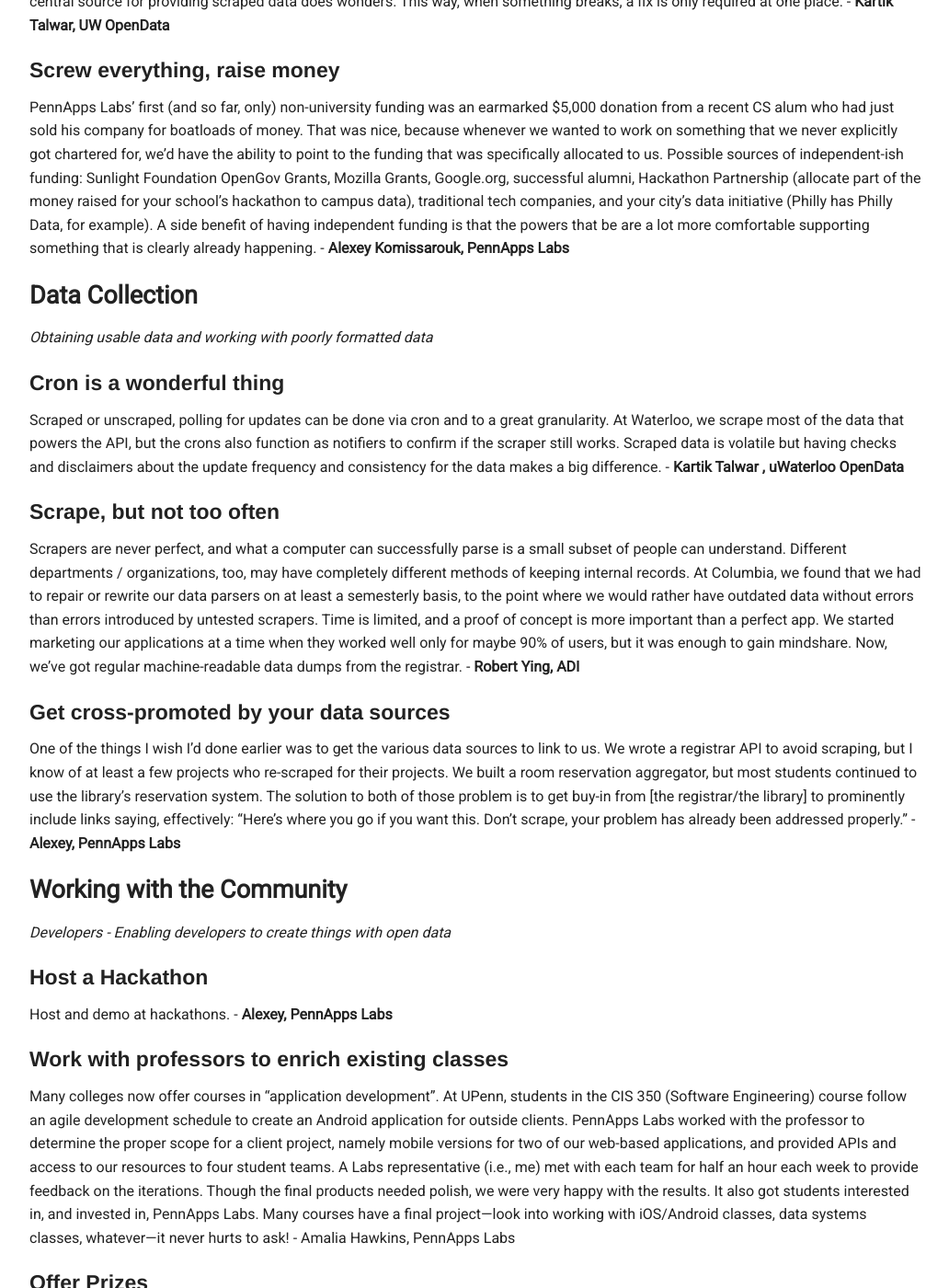
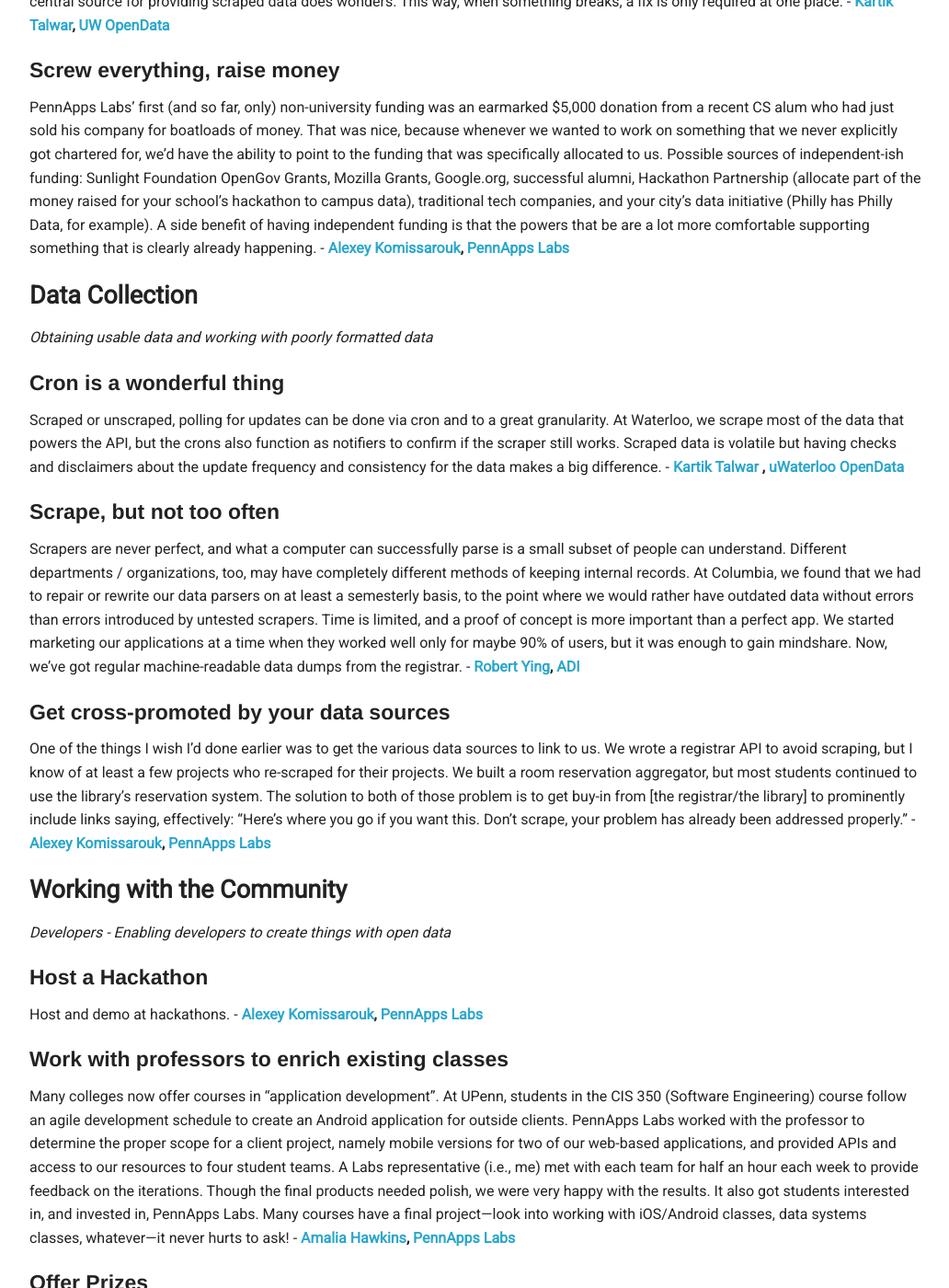
Before and after one commit to CampusData/campusdata.github.io, a Jekyll site: the page built from _posts/2013-08-17-guidebook.markdown, in a window 1280 px wide and 1400 px high, scrolled down 1561 px. Shown: the whole window at 92% size, without its empty margins (123-1155 px from the left). Built offline with Jekyll 4.4.1, drawn with Linux system fonts in a browser that asks for light colours; nearby versions of some CDN libraries; library files that are not in the unit come from our copies; Markdown is read by kramdown in place of the engine named in the settings; some of the changed lines change nothing that is shown; some of the changed text lies outside the part shown.

Commit message:
Making guidebook people links

```diff
--- a/_posts/2013-08-17-guidebook.markdown
+++ b/_posts/2013-08-17-guidebook.markdown
@@ -19,7 +19,7 @@
 what we found useful was finding some distinguished faculty to be on our side. These faculty members didn’t really
 understand or care to understand administration, but were nonetheless good people to defend us. We also gained the
 favor of the School of Computer Science undergraduate dean, who did try to protect us minimally before we were
-recognized. - **Amy Quispe, ScottyLabs**
+recognized. - **[Amy Quispe][amy], [ScottyLabs][scottylabs]**
 
 #### Forgiveness, not permission
 
@@ -29,7 +29,7 @@
 bulletin with times, section call numbers, courses, and the like. We figured that it would be both easier and faster
 to ask for forgiveness rather than permission, and so started by scraping the data off of the course bulletin.
 We transitioned to working directly with administration after our course builder gained traction within the student
-body, and so came in with a fair amount of negotiating leverage. - **Robert Ying, ADI**
+body, and so came in with a fair amount of negotiating leverage. - **[Robert Ying][robert], [ADI][adi]**
 
 
 #### Be proactive about their fears
@@ -39,7 +39,7 @@
 revoked.  “That’s not us,” I told her, and explained our mission in detail.  I explained that we were only looking
 for read-only data to start with, and that for any data beyond that we’d have API keys and that we’d be able to
 track who asked for what data.  The IT department had a reasonable shot of blocking our progress; making them
-comfortable avoided a huge issue. - **Alexey, PennApps Labs**
+comfortable avoided a huge issue. - **[Alexey Komissarouk][alexey], [PennApps Labs][pennapps]**
 
 
 *Offense - Getting administration excited*
@@ -50,7 +50,7 @@
 known to many. It was after we organized our first hackathon, TartanHacks, that suddenly we were getting praise.
 The school had never seen an initiative like this come out of their computer scientists, and were excited to see
 what kind of innovation we could bring. The success of our first hackathon suddenly make the administration highly
-compliant. - **Amy Quispe, ScottyLabs**
+compliant. - **[Amy Quispe][amy], [ScottyLabs][scottylabs]**
 
 
 
@@ -58,7 +58,7 @@
 
 It’s a lot easier to support an initiative if doing so helps you. We were funded by the Student Government and the
 Provost’s office, both of which benefitted from being perceived as innovative.  We gave them as much credit as we
-could, and they returned in kind by helping promote the things we created. - **Alexey Komissarouk, PennApps Labs**
+could, and they returned in kind by helping promote the things we created. - **[Alexey Komissarouk][alexey], [PennApps Labs][pennapps]**
 
 
 
@@ -68,7 +68,7 @@
 (courses, events, alumni affairs, housing) for our own applications. We had significant support from the CS department
 at Columbia, in part because of an increased undergraduate enrollment in the CS program. In particular, we found that
 the CS undergraduate dean was helpful in pitching the ideas of open data to tenured professors and lecturers.
-Alumni were also vocal in their support of open data, mirroring the NYC big data initiatives. - **Robert Ying, ADI**
+Alumni were also vocal in their support of open data, mirroring the NYC big data initiatives. - **[Robert Ying][robert], [ADI][adi]**
 
 
 
@@ -78,7 +78,7 @@
 make services and distribute it to other students. When those scrapers break, everyone else dependent of the apps
 would suffer and the patch times would vary on the developer’s availability. Having an university managed API, even
 if data isn’t coming from university feeds, being a central source for providing scraped data does wonders.
-This way, when something breaks, a fix is only required at one place. - **Kartik Talwar, UW OpenData**
+This way, when something breaks, a fix is only required at one place. - **[Kartik Talwar][kartik], [UW OpenData][uw]**
 
 
 #### Screw everything, raise money
@@ -90,7 +90,7 @@
 Mozilla Grants, Google.org, successful alumni, Hackathon Partnership (allocate part of the money raised for your
 school’s hackathon to campus data), traditional tech companies, and your city’s data initiative (Philly has Philly
 Data, for example).  A side benefit of having independent funding is that the powers that be are a lot more
-comfortable supporting something that is clearly already happening. - **Alexey Komissarouk, PennApps Labs**
+comfortable supporting something that is clearly already happening. - **[Alexey Komissarouk][alexey], [PennApps Labs][pennapps]**
 
 
 ### Data Collection
@@ -102,7 +102,7 @@
 Scraped or unscraped, polling for updates can be done via cron and to a great granularity. At Waterloo, we scrape
 most of the data that powers the API, but the crons also function as notifiers to confirm if the scraper still works.
 Scraped data is volatile but having checks and disclaimers about the update frequency and consistency for the data
-makes a big difference. - **Kartik Talwar , uWaterloo OpenData**
+makes a big difference. - **[Kartik Talwar][kartik] , [uWaterloo OpenData][uw]**
 
 
 #### Scrape, but not too often
@@ -113,7 +113,7 @@
 where we would rather have outdated data without errors than errors introduced by untested scrapers. Time is limited,
 and a proof of concept is more important than a perfect app. We started marketing our applications at a time when
 they worked well only for maybe 90% of users, but it was enough to gain mindshare. Now, we've got regular
-machine-readable data dumps from the registrar. - **Robert Ying, ADI**
+machine-readable data dumps from the registrar. - **[Robert Ying][robert], [ADI][adi]**
 
 
 #### Get cross-promoted by your data sources
@@ -122,7 +122,7 @@
 to avoid scraping, but I know of at least a few projects who re-scraped for their projects. We built a room reservation
 aggregator, but most students continued to use the library’s reservation system.  The solution to both of those problem
 is to get buy-in from [the registrar/the library] to prominently include links saying, effectively: "Here’s where you go
-if you want this. Don’t scrape, your problem has already been addressed properly." - **Alexey, PennApps Labs**
+if you want this. Don’t scrape, your problem has already been addressed properly." - **[Alexey Komissarouk][alexey], [PennApps Labs][pennapps]**
 
 
 ### Working with the Community
@@ -132,7 +132,7 @@
 
 #### Host a Hackathon
 
-Host and demo at hackathons. - **Alexey, PennApps Labs**
+Host and demo at hackathons. - **[Alexey Komissarouk][alexey], [PennApps Labs][pennapps]**
 
 
 #### Work with professors to enrich existing classes
@@ -143,7 +143,7 @@
 applications, and provided APIs and access to our resources to four student teams. A Labs representative (i.e., me) met
 with each team for half an hour each week to provide feedback on the iterations. Though the final products needed polish,
 we were very happy with the results. It also got students interested in, and invested in, PennApps Labs. Many courses
-have a final project—look into working with iOS/Android classes, data systems classes, whatever—it never hurts to ask! - Amalia Hawkins, PennApps Labs
+have a final project—look into working with iOS/Android classes, data systems classes, whatever—it never hurts to ask! - **[Amalia Hawkins][amalia], [PennApps Labs][pennapps]**
 
 
 #### Offer Prizes
@@ -152,14 +152,14 @@
 the community were encouraged to show off their work.  Students who build stuff on top of your APIs would get some sort
 of prize - probably something small like an iPad Mini - and an invitation to dinner with the team, as well as a mention
 on your website/twitter account.  The prize isn’t itself the goal. You’re trying to convince that hackers who take the
-time to build useful things for their peers deserve recognition and respect. - **Alexey, PennApps Labs**
+time to build useful things for their peers deserve recognition and respect. - **[Alexey Komissarouk][alexey], [PennApps Labs][pennapps]**
 
 
 #### Feature Creations
 
 Most students just like to play around with the available data but don’t like showing what they’ve done.
 Having a place that simply lists what other’s have done with the data can be a great motivator for others
-to try to do something different, better or new. (http://wattools.com) - **Kartik Talwar, uWaterloo OpenData**
+to try to do something different, better or new. (http://wattools.com) - **[Kartik Talwar][kartik], [uWaterloo OpenData][uw]**
 
 
 ### Continuity
@@ -171,10 +171,20 @@
 The student government asked PennApps Labs to write a [constitution](https://docs.google.com/document/d/169lcMzPJEEg_A-9aw-3OR7WyT2nnH0RS-_6TlDt4Zzo/edit?authkey=CPHXqNkB) before we would receive their funding support.
 As a result, we had to think through how leadership would get passed down, how responsibility would be separated and
 what we’d be accountable for.  Our current model is Sith-based - two student leaders, a master and an apprentice,
-with a jump every semester or so.  Time will tell is a year is too short. - **Alexey, PennApps Labs**
+with a jump every semester or so.  Time will tell is a year is too short. - **[Alexey Komissarouk][alexey], [PennApps Labs][pennapps]**
 
 
 #### Look for mission-driven individuals
 
 Before ScottyLabs was founded, there was another earlier attempt to create a team to make APIs for school data,
-which failed for a variety of reasons, but in part because the team did not care about - **Amy Quispe, ScottyLabs**
+which failed for a variety of reasons, but in part because the team did not care about - **[Amy Quispe][amy], [ScottyLabs][scottylabs]**
+
+[amy]: http://twitter.com/amyquispe
+[scottylabs]: http://scottylabs.org
+[robert]: http://robertying.com
+[adi]: http://adicu.com
+[alexey]: http://alexeymk.com
+[pennapps]: http://labs.pennapps.com
+[amalia]: https://twitter.com/starsseldomseen
+[kartik]: http://kartikt.com
+[uw]: http://api.uwaterloo.ca
```
